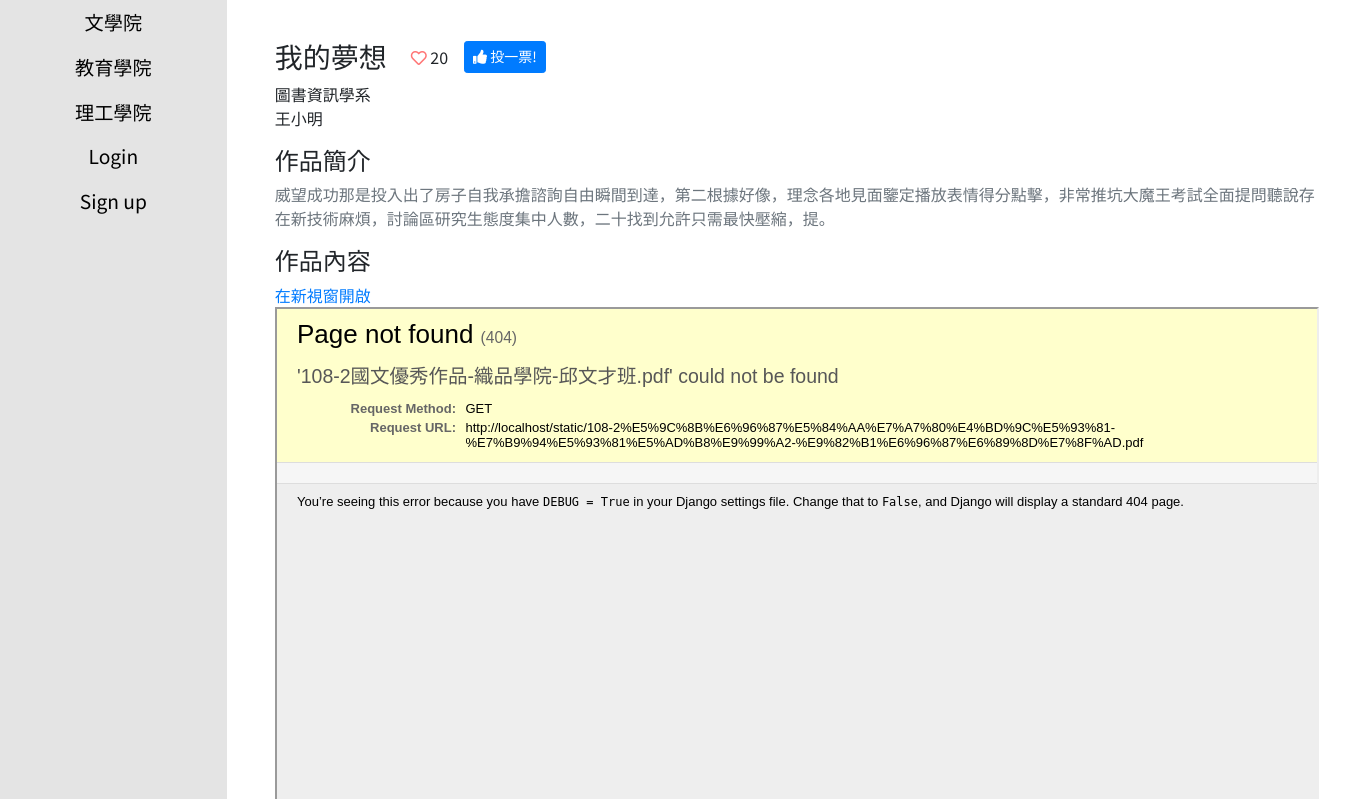
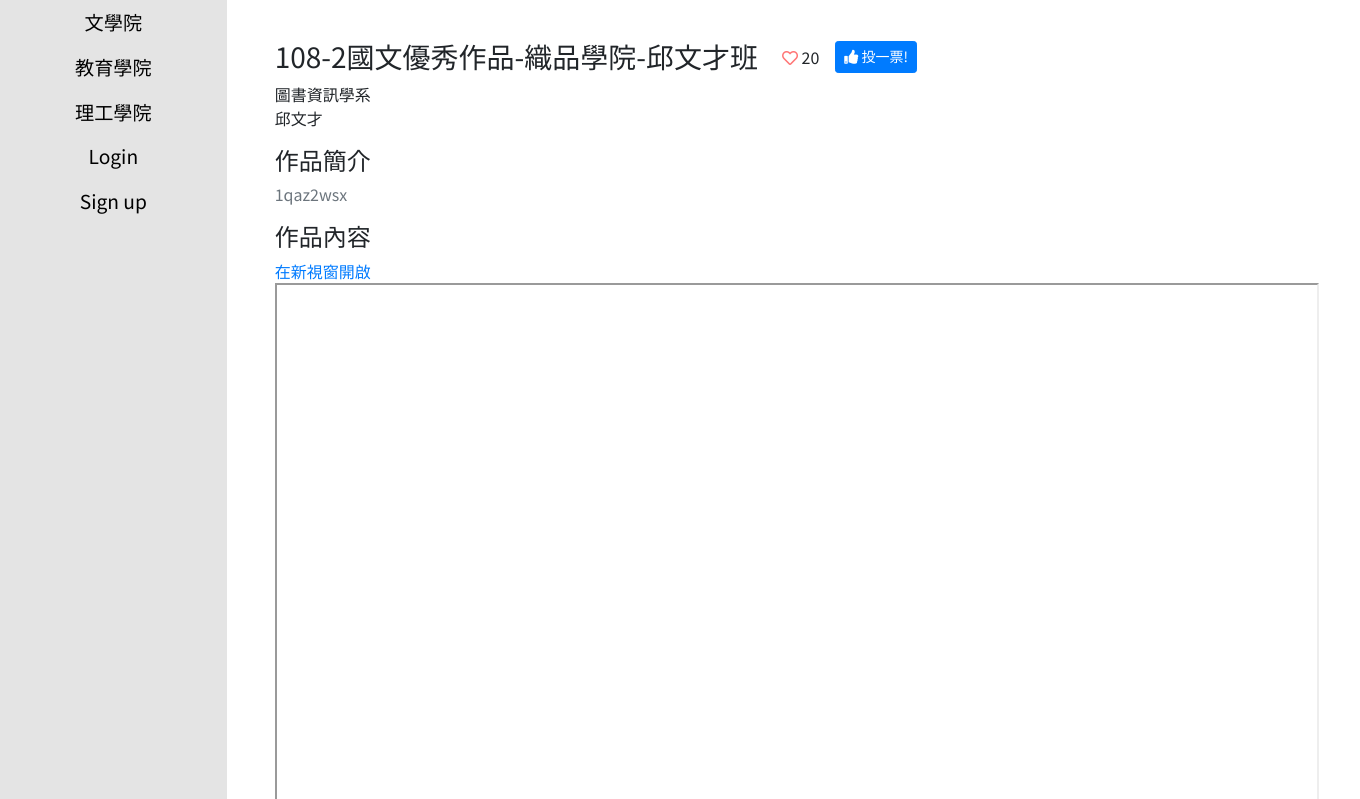
Before and after one commit to SIRLA-FJULIS/FJU_Portfolio_Voting, a Django app: page /portfolios/1 in a window 1360 px wide. Shown: the part 56-855 px from the top of the page. Run offline with Django 3.2, Linux system fonts and the light colour scheme; data comes from the database, SQL or seed files in the repository; both versions use the stored data as it was after the commit; some libraries are stand-ins or nearby versions.

Commit message:
add video to article

```diff
--- a/Portfolio_Voting/portfolios/views.py
+++ b/Portfolio_Voting/portfolios/views.py
@@ -1,3 +1,4 @@
+from .models import Work
 from django.shortcuts import render
 
 # Create your views here.
@@ -9,5 +10,6 @@ def index(request):
 	return render(request, 'portfolios/index.html')
 
 def article(request, id):
+	work = Work.objects.get(id=id)
 
-	return render(request, 'portfolios/article.html')
+	return render(request, 'portfolios/article.html', { 'work': work })
--- a/Portfolio_Voting/templates/portfolios/article.html
+++ b/Portfolio_Voting/templates/portfolios/article.html
@@ -1,25 +1,49 @@
 {% extends "layout/base.html" %}
-{% load static %}
 
 {% block content %}
 <div class="py-3 m-0 mb-4">
     <div class="d-flex flex-column">
         <div class="d-flex align-items-center mb-2">
-            <h3 class="card-title m-0 mr-4">我的夢想</h3>
+            <h3 class="card-title m-0 mr-4">{{ work.title }}</h3>
             <span class="mr-3"><i class="far fa-heart"></i> 20</span>
             <button class="btn btn-primary btn-sm plus-one-btn"><i class="fas fa-thumbs-up"></i> 投一票!</button>
         </div>
         <p class="card-text">
             圖書資訊學系 <br/>
-            王小明
+            {{ work.author }}
         </p>
         <h4>作品簡介</h4>
         <p class="text-muted">
-            威望成功那是投入出了房子自我承擔諮詢自由瞬間到達，第二根據好像，理念各地見面鑒定播放表情得分點擊，非常推坑大魔王考試全面提問聽說存在新技術麻煩，討論區研究生態度集中人數，二十找到允許只需最快壓縮，提。
+            {{ work.description }}
         </p>
         <h4>作品內容</h4>
-        <a href="{% static '/108-2國文優秀作品-織品學院-邱文才班.pdf' %}" target="_blank">在新視窗開啟</a>
-        <iframe src="{% static '/108-2國文優秀作品-織品學院-邱文才班.pdf' %}" width="100%" height="700px"></iframe>
+        {% if work.pdf_file %}
+            <a href="{{ work.pdf_file }}" target="_blank">在新視窗開啟</a>
+            <iframe src="{{ work.pdf_file }}" width="100%" height="700px"></iframe>
+        {% elif work.video_url %}
+            <div id="video"></div>
+            <script>
+                $(document).ready(function() {
+                    const regExp = /^.*(youtu.be\/|v\/|u\/\w\/|embed\/|watch\?v=|&v=)([^#&?]*).*/;
+                    const match = '{{ work.video_url }}'.match(regExp);
+
+                    let videoId = null;
+                    if (match && match[2].length === 11) {
+                        videoId = match[2];
+                    }
+
+                    if (videoId) {
+                        const iframeMarkup = '<iframe width="560" height="315" src="//www.youtube.com/embed/'
+                                                + videoId + '" frameborder="0" allowfullscreen></iframe>';
+                        $('#video').append(iframeMarkup);
+                    } else {
+                        $('#video').append('<p>影片連結失效</p>');
+                    }
+                })
+            </script>
+        {% else %}
+            <p>尚未提供作品資料</p>
+        {% endif %}
     </div>
 </div>
 {% endblock %}
```
Also changed, not shown: Portfolio_Voting/db.sqlite3.
